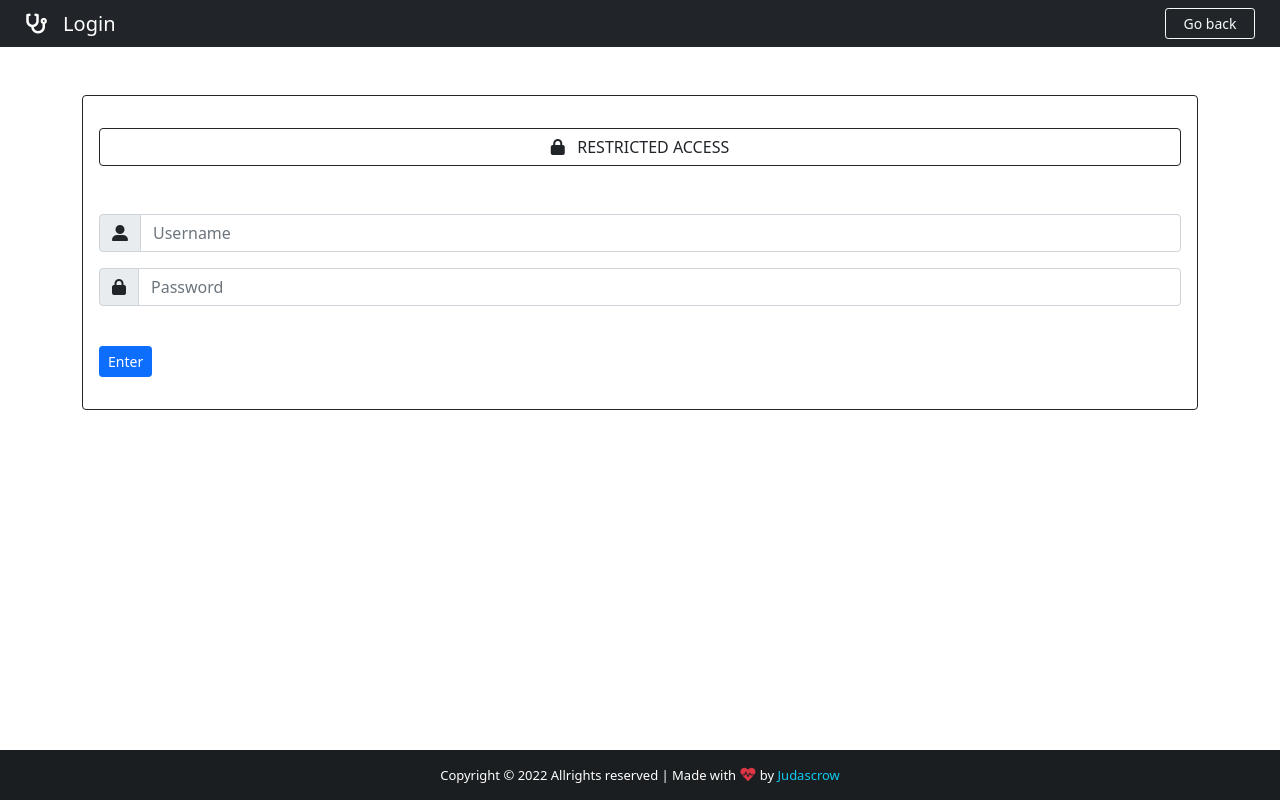
After one commit to judascrow/patients-web, a Django app: page /login/login/ in a window 1280 px wide. The commit adds this page. Run offline with Django 3.2, Linux system fonts and the light colour scheme.

Commit message:
Frontent + backend + login system

```diff
--- a/config/settings.py
+++ b/config/settings.py
@@ -124,3 +124,7 @@ STATIC_URL = '/static/'
 # https://docs.djangoproject.com/en/3.2/ref/settings/#default-auto-field
 
 DEFAULT_AUTO_FIELD = 'django.db.models.BigAutoField'
+
+# LOGIN
+LOGIN_REDIRECT_URL = 'backend'
+LOGOUT_REDIRECT_URL = 'frontend'
--- a/config/urls.py
+++ b/config/urls.py
@@ -1,9 +1,17 @@
 from django.contrib import admin
-from django.urls import path
+from django.urls import path, include
 from patients import views
 
 urlpatterns = [
+    # Path to access the admin page
     path('admin/', admin.site.urls),
+    # Path to render the Homepage
+    path('', views.frontend, name='frontend'),
+    # Path Login/Logout
+    path('login/', include('django.contrib.auth.urls')),
 
-    path("", views.frontend, name="frontend")
+    # ===============
+    # BACKEND SECTION
+    # ===============
+    path('backend/', views.backend, name='backend')
 ]
--- a/patients/templates/base.html
+++ b/patients/templates/base.html
@@ -35,24 +35,27 @@
         <nav class="navbar navbar-expand-ld navbar-dark bg-dark">
           <div class="col-sm">
             <a
-              href=""
               class="navbar-brand flex-grow-1"
               style="text-align: center; color: #fff; margin-left: 25px"
-              ><i class="fas fa-briefcase-medical"></i>&nbsp;&nbsp; Judas
-              Hospital</a
             >
+              {% block navbar-content %}<i class="fas fa-briefcase-medical"></i
+              >&nbsp;&nbsp; Judas Hospital{% endblock navbar-content %}
+            </a>
           </div>
 
           <div class="col-sm">
-            <a
-              href="#"
+            {% block nav-btn %}<a
+              href="{% url 'backend' %}"
               class="btn btn-outline-info border-light btn-sm"
               id="btn-nav"
               >Login</a
-            >
+            >{% endblock nav-btn %}
           </div>
         </nav>
       </header>
+
+      <!-- =================== Block content (from other pages) denied here =================== -->
+      {% block content %}{% endblock content %}
     </div>
     <!-- END // wrapper -->
 
--- /dev/null
+++ b/patients/templates/registration/login.html
@@ -0,0 +1,55 @@
+{% extends 'base.html' %}
+
+<!-- Navbar content -->
+{% block navbar-content %}
+<i class="fas fa-stethoscope"></i>&nbsp;&nbsp; Login
+<!---->
+{% endblock navbar-content %}
+
+<!-- Button on navbar -->
+{% block nav-btn %}
+<a
+  href="{% url 'frontend' %}"
+  class="btn btn-outline-primary border-light text-light btn-sm"
+  id="btn-nav"
+  >Go back</a
+>
+{% endblock nav-btn %}
+
+<!-- CONTENT PAGE -->
+{% block content %}
+<div class="container mt-5">
+  <div class="card p-3 border-dark">
+    <a class="btn btn-outline-dark mt-3"
+      ><i class="fas fa-lock"></i>&nbsp;&nbsp; RESTRICTED ACCESS</a
+    >
+    <form method="post" autocomplete="off" novalidate>
+      {% csrf_token %}
+      <div class="input-group mb-3 mt-5">
+        <span class="input-group-text"><i class="fas fa-user-alt"></i></span>
+        <input
+          type="text"
+          name="username"
+          class="form-control"
+          placeholder="Username"
+        />
+      </div>
+      <div class="input-group mb-3">
+        <span class="input-group-text"><i class="fas fa-lock"></i></span>
+        <input
+          type="password"
+          name="password"
+          class="form-control"
+          placeholder="Password"
+        />
+      </div>
+
+      <input
+        class="btn btn-primary btn-sm mt-4 mb-3"
+        type="submit"
+        value="Enter"
+      />
+    </form>
+  </div>
+</div>
+{% endblock content %}
```
Also changed, not shown: patients/templates/backend.html (added, +22 -0 lines), patients/templates/frontend.html (+13 -0 lines), patients/views.py (+9 -1 lines), patients/static/img/home.jpg (added).
